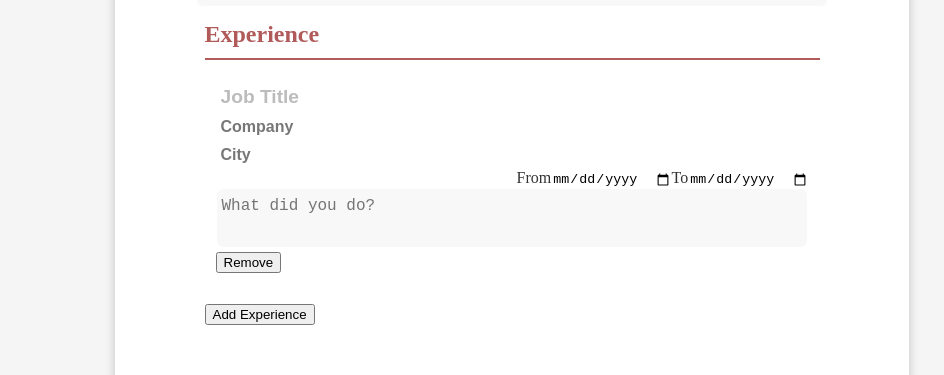
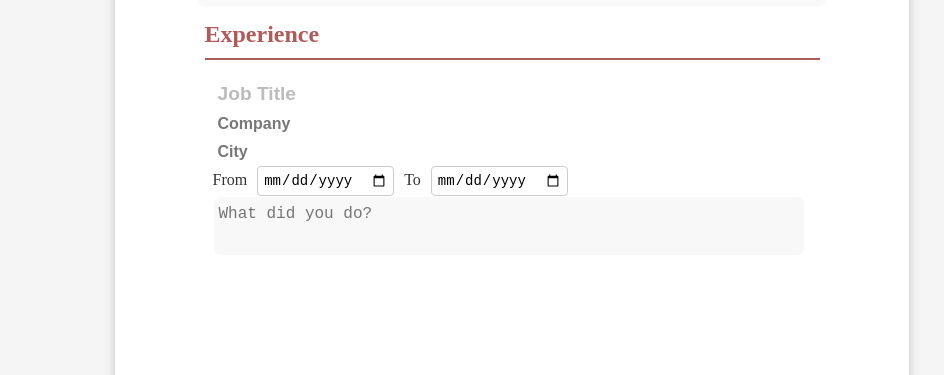
Before and after one commit to mosmn/CV-Application, a React (Create React App) app: page / in a window 1280 px wide. Shown: the part 395-770 px from the top of the page, without its empty margins (176-1120 px from the left). Built offline with nearby package versions, Linux system fonts and the light colour scheme.

Commit message:
styled experince

```diff
--- a/src/components/CvForm.js
+++ b/src/components/CvForm.js
@@ -35,6 +35,15 @@ class CvForm extends Component {
           description: "",
         },
       ],
+      education: [
+        {
+            id: uniqid(),
+            degree: "",
+            school: "",
+            from: "",
+            to: "",
+        },
+        ],
     };
   }
 
@@ -178,7 +187,7 @@ class CvForm extends Component {
               {...generalInfo}
               imagePreviewUrl={imagePreviewUrl}
               summary={summary}
-                experience={experience}
+              experience={experience}
             />
           </div>
         </div>
--- a/src/components/CvPreview.js
+++ b/src/components/CvPreview.js
@@ -42,8 +42,9 @@ const CvPreview = (props) => {
             <div className="job-title-preview">{item.jobTitle}</div>
             <div className="company-preview">{item.company}</div>
             <div className="city-preview">{item.city}</div>
-            <div className="from-preview">{item.from}</div>
-            <div className="to-preview">{item.to}</div>
+            <div className="dates-preview">
+              {item.from} - {item.to}
+            </div>
             <div className="description-preview">{item.description}</div>
             </div>
         ))}
--- a/src/components/Experience.js
+++ b/src/components/Experience.js
@@ -10,8 +10,8 @@ class Experience extends Component {
     };
   }
 
-  handleFocus = () => {
-    this.setState({ isFocused: true });
+  handleFocus = (index) => {
+    this.setState({ focusedIndex: index });
   };
 
   handleBlur = () => {
@@ -27,12 +27,12 @@ class Experience extends Component {
       <div>
         <div
           className="experiences-container"
-          onFocus={this.handleFocus}
-          onBlur={this.handleBlur}
         >
           {experience.map((item, i) => (
             <div key={item.id}>
-              <form className={`experience-form ${isFocused ? "focused" : ""}`}>
+              <form className={`experience-form ${isFocused ? "focused" : ""}`}
+              onFocus={() => this.handleFocus(i)}
+              onBlur={this.handleBlur}>
                 <div className="job-title">
                   <input
                     type="text"
--- a/src/styles/Experience.css
+++ b/src/styles/Experience.css
@@ -1,12 +1,12 @@
 .experiences-container {
-    margin-top: 5px;
+  margin-top: 4px;
 }
 
 .experience-form {
   border: 1px solid #ffffff;
   border-radius: 8px;
-    padding: 10px;
-    margin-bottom: 20px;
+  padding: 7px;
+  margin-bottom: 8px;
 
   &:hover {
     border: 1px solid #b15a5a;
@@ -64,8 +64,45 @@
   font-weight: 600;
 }
 
-
 .dates {
   display: flex;
-    justify-content: flex-end;
+  justify-content: flex-start;
+  gap: 10px;
 }
+
+.dates label {
+    margin-right: 10px;
+  }
+
+  .dates input[type="date"] {
+    padding: 5px;
+    border: 1px solid #ccc;
+    border-radius: 4px;
+    font-size: 14px;
+  }
+
+  .add-experience,
+  .remove-experience {
+    display: none;
+  }
+
+  .experience:hover .add-experience,
+  .experience-form:hover .remove-experience {
+    display: block;
+  }
+
+  .add-experience button,
+  .remove-experience button {
+    background-color: #b15a5a;
+    color: #ffffff;
+    padding: 8px 16px;
+    border: none;
+    border-radius: 4px;
+    font-size: 14px;
+    cursor: pointer;
+  }
+
+  .add-experience button:hover,
+  .remove-experience button:hover {
+    background-color: #5b0707;
+  }
```
Also changed, not shown: src/styles/CvPreview.css (indentation only), 1 other file (tests, documents, lock files or other folders). Lines whose indentation alone changed are shown as unchanged.
